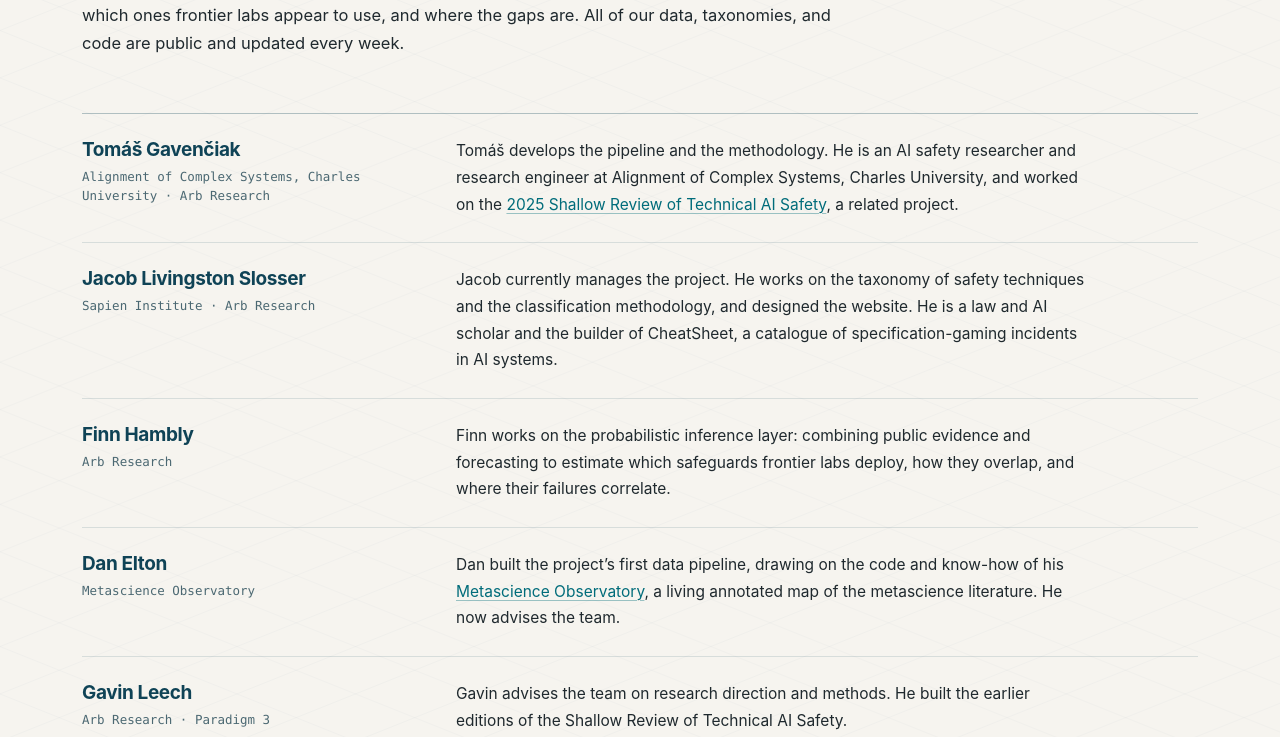
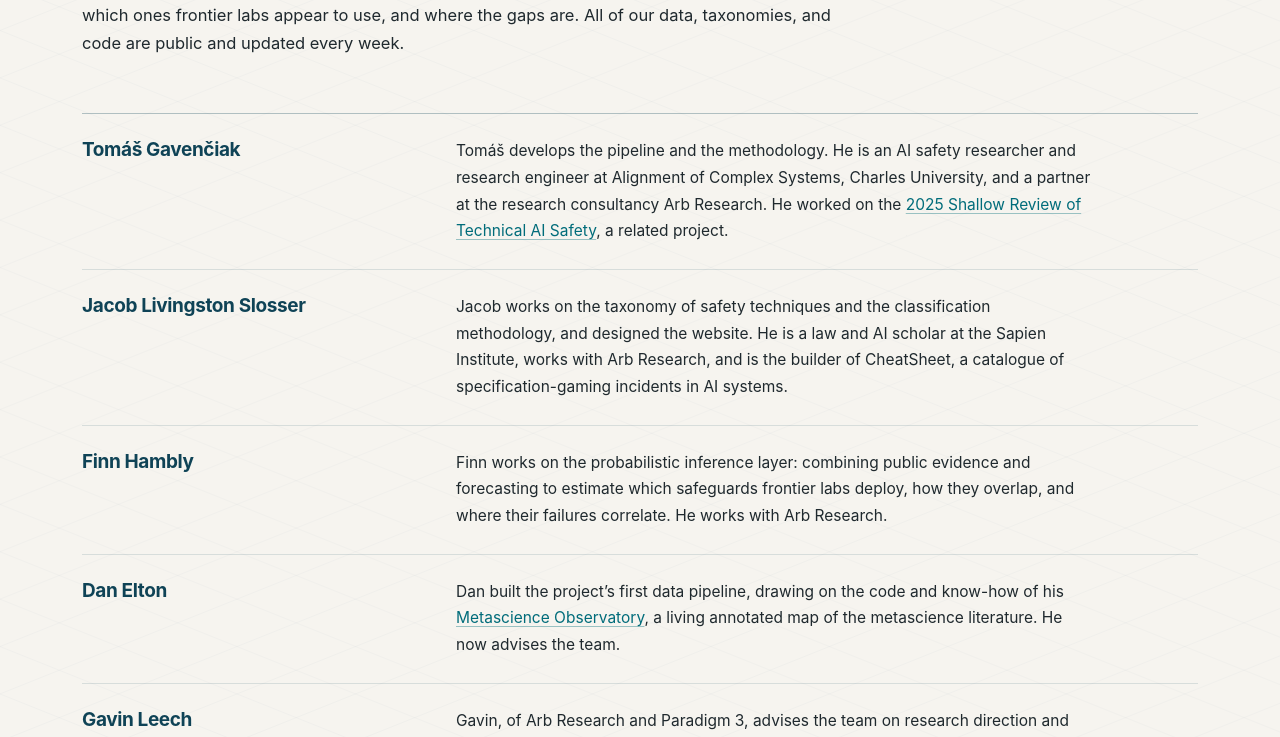
Before and after one commit to thesafetystack/website, a plain HTML site: page team.html in a window 1280 px wide. Shown: the part 207-944 px from the top of the page. Drawn offline with Linux system fonts and the light colour scheme.

Commit message:
Team page: affiliations in the biographies instead of under the names
The affiliation lines and their style are gone. Tomáš's, Jacob's, Finn's
and Gavin's texts now say where they work (Alignment of Complex Systems,
Arb Research, the Sapien Institute, Paradigm 3); Jacob's no longer says he
manages the project. Dan's text is unchanged.

Co-Authored-By: Claude Opus 5.5 <noreply@anthropic.com>

```diff
--- a/team.html
+++ b/team.html
@@ -53,7 +53,6 @@
   .member{display:grid;grid-template-columns:minmax(260px,330px) 1fr;gap:12px 44px;padding:24px 0;border-bottom:1px solid var(--border,#114b5f33);scroll-margin-top:64px}
   .member:first-child{padding-top:4px}
   .member-name{margin:0 0 6px;font-size:19px;line-height:1.25;font-weight:700;color:var(--heading,#114b5f)}
-  .member-affil{margin:0;font-family:var(--font-mono,'IBM Plex Mono',monospace);font-size:12.5px;line-height:1.5;color:var(--muted,#5c7f88)}
   .member-bio{margin:0;font-size:15.5px;line-height:1.72;text-wrap:pretty;max-width:65ch}
 
   .meta-band{margin:56px 0 0;padding:24px 0 0;border-top:1px solid var(--border-strong,#114b5f66);display:grid;grid-template-columns:repeat(auto-fit,minmax(min(100%,300px),1fr));gap:24px 36px;font-size:14.5px;line-height:1.65}
@@ -98,31 +97,27 @@
         <article id="tomas" class="member" style="padding-top:24px">
           <div>
             <h2 class="member-name">Tomáš Gavenčiak</h2>
-            <p class="member-affil">Alignment of Complex Systems, Charles University · Arb Research</p>
           </div>
-          <p class="member-bio">Tomáš develops the pipeline and the methodology. He is an AI safety researcher and research engineer at Alignment of Complex Systems, Charles University, and worked on the <a href="https://shallowreview.ai/" target="_blank" rel="noopener">2025 Shallow Review of Technical AI Safety</a>, a related project.</p>
+          <p class="member-bio">Tomáš develops the pipeline and the methodology. He is an AI safety researcher and research engineer at Alignment of Complex Systems, Charles University, and a partner at the research consultancy Arb Research. He worked on the <a href="https://shallowreview.ai/" target="_blank" rel="noopener">2025 Shallow Review of Technical AI Safety</a>, a related project.</p>
         </article>
 
         <article id="jacob" class="member">
           <div>
             <h2 class="member-name">Jacob Livingston Slosser</h2>
-            <p class="member-affil">Sapien Institute · Arb Research</p>
           </div>
-          <p class="member-bio">Jacob currently manages the project. He works on the taxonomy of safety techniques and the classification methodology, and designed the website. He is a law and AI scholar and the builder of CheatSheet, a catalogue of specification-gaming incidents in AI systems.</p>
+          <p class="member-bio">Jacob works on the taxonomy of safety techniques and the classification methodology, and designed the website. He is a law and AI scholar at the Sapien Institute, works with Arb Research, and is the builder of CheatSheet, a catalogue of specification-gaming incidents in AI systems.</p>
         </article>
 
         <article id="finn" class="member">
           <div>
             <h2 class="member-name">Finn Hambly</h2>
-            <p class="member-affil">Arb Research</p>
           </div>
-          <p class="member-bio">Finn works on the probabilistic inference layer: combining public evidence and forecasting to estimate which safeguards frontier labs deploy, how they overlap, and where their failures correlate.</p>
+          <p class="member-bio">Finn works on the probabilistic inference layer: combining public evidence and forecasting to estimate which safeguards frontier labs deploy, how they overlap, and where their failures correlate. He works with Arb Research.</p>
         </article>
 
         <article id="dan" class="member">
           <div>
             <h2 class="member-name">Dan Elton</h2>
-            <p class="member-affil">Metascience Observatory</p>
           </div>
           <p class="member-bio">Dan built the project’s first data pipeline, drawing on the code and know-how of his <a href="https://metascienceobservatory.org/" target="_blank" rel="noopener">Metascience Observatory</a>, a living annotated map of the metascience literature. He now advises the team.</p>
         </article>
@@ -130,9 +125,8 @@
         <article id="gavin" class="member">
           <div>
             <h2 class="member-name">Gavin Leech</h2>
-            <p class="member-affil">Arb Research · Paradigm 3</p>
           </div>
-          <p class="member-bio">Gavin advises the team on research direction and methods. He built the earlier editions of the Shallow Review of Technical AI Safety.</p>
+          <p class="member-bio">Gavin, of Arb Research and Paradigm 3, advises the team on research direction and methods. He built the earlier editions of the Shallow Review of Technical AI Safety.</p>
         </article>
 
       </div>
```
